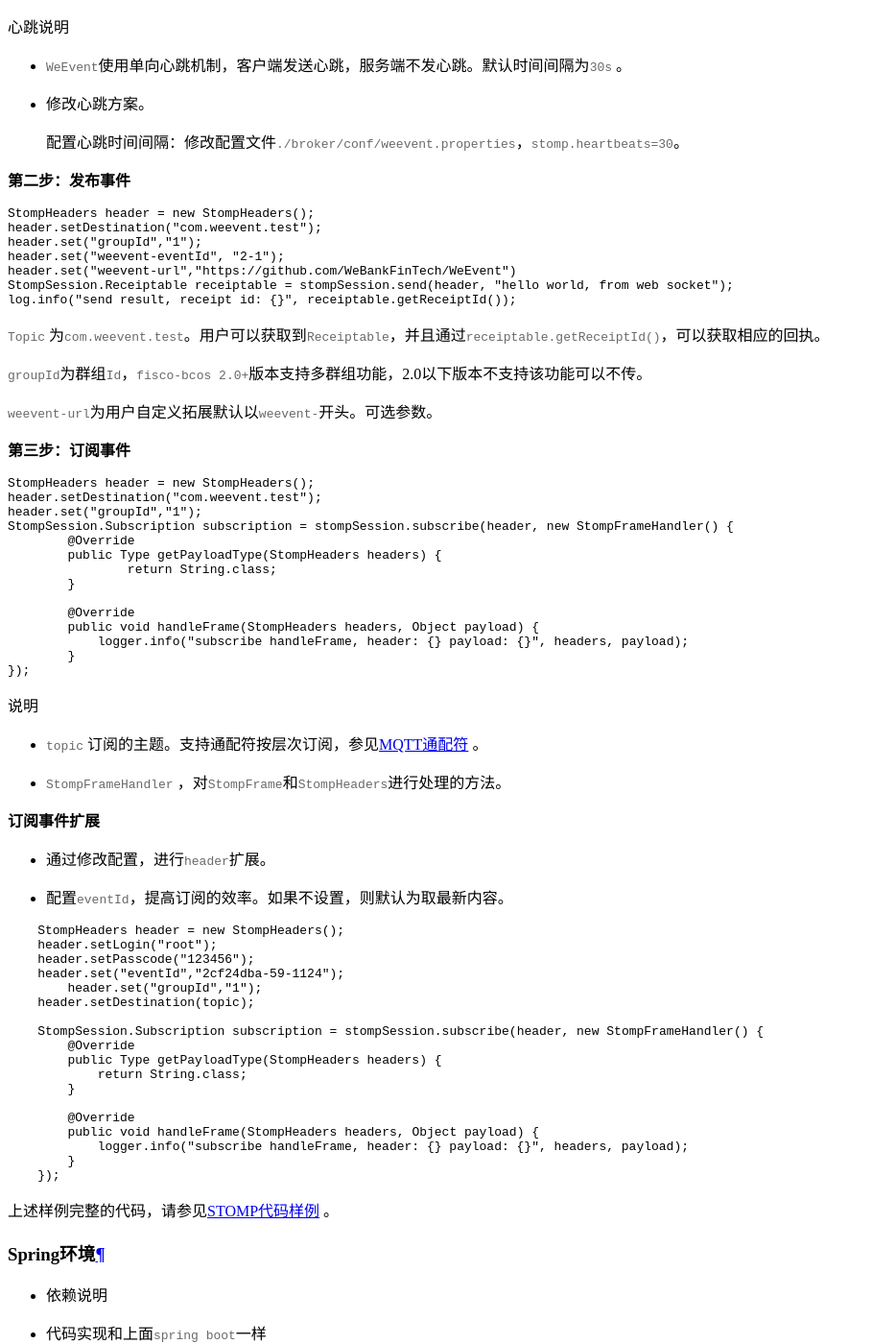
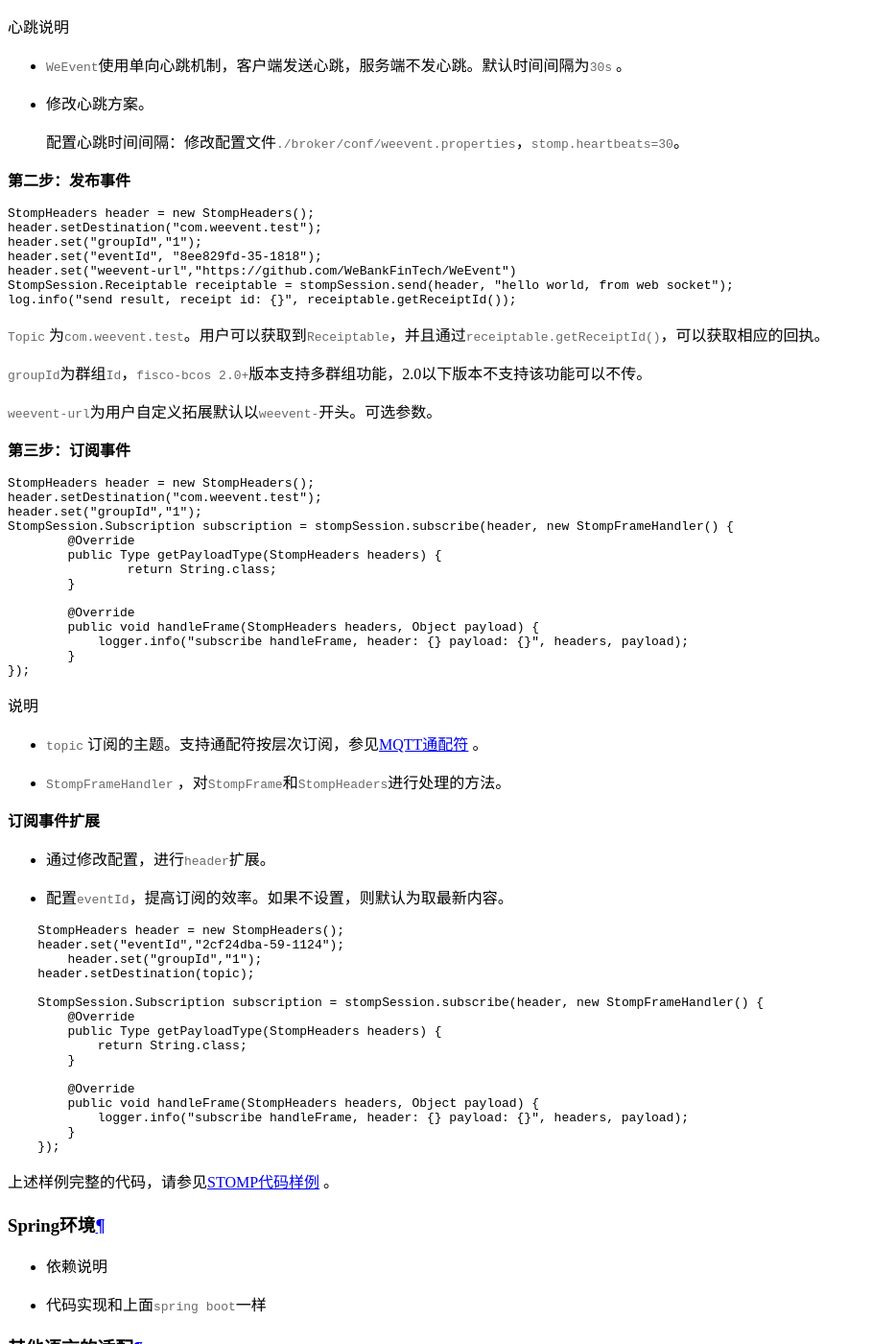
Before and after one commit to WeBankBlockchain/WeEvent-docs, a Sphinx documentation site: the page built from docs/protocal/stomp.md, in a window 1280 px wide and 1400 px high, scrolled down 1564 px. Shown: the whole window at 96% size, without its empty margins (0-909 px from the left). Built offline with Sphinx 7.4.7 and the Read the Docs theme 2.0.0, drawn with Linux system fonts in a browser that asks for light colours.

Commit message:
update the stomp file

````diff
--- a/docs/protocal/stomp.md
+++ b/docs/protocal/stomp.md
@@ -55,7 +55,7 @@ implementation("org.springframework.boot:spring-boot-starter-websocket")
 StompHeaders header = new StompHeaders();
 header.setDestination("com.weevent.test");
 header.set("groupId","1");
-header.set("weevent-eventId", "2-1");
+header.set("eventId", "8ee829fd-35-1818");
 header.set("weevent-url","https://github.com/WeBankFinTech/WeEvent")
 StompSession.Receiptable receiptable = stompSession.send(header, "hello world, from web socket");
 log.info("send result, receipt id: {}", receiptable.getReceiptId());
@@ -99,8 +99,6 @@ StompSession.Subscription subscription = stompSession.subscribe(header, new Stom
 
 ```java
     StompHeaders header = new StompHeaders();
-    header.setLogin("root");
-    header.setPasscode("123456");
     header.set("eventId","2cf24dba-59-1124");
 	header.set("groupId","1");
     header.setDestination(topic);
````
